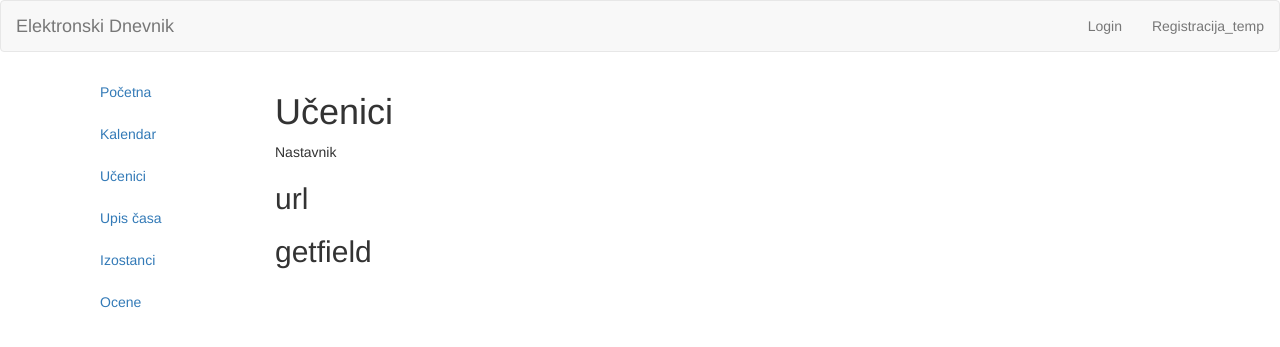
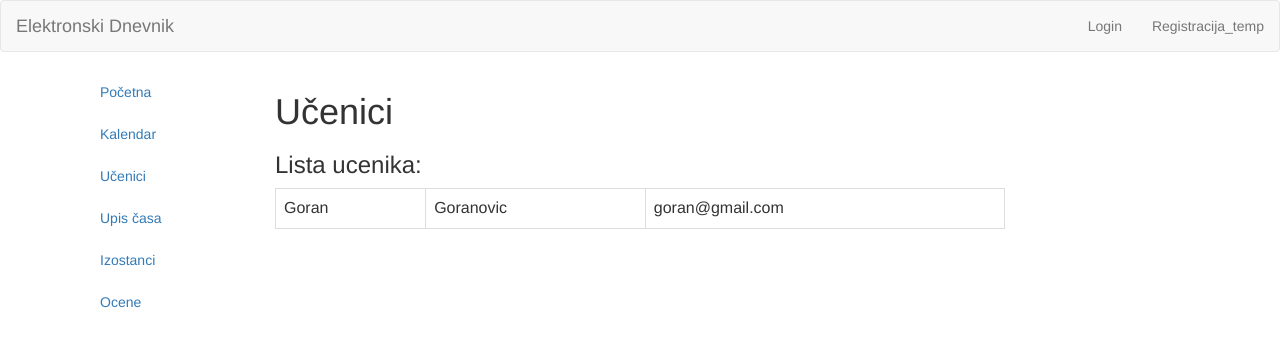
Before and after one commit to nemanjabogdanovic/PSI, a CodeIgniter app: page /dnevnik/nastavnik/ucenici in a window 1280 px wide. Shown: the top 347 px of the page. Run offline with CodeIgniter, Linux system fonts and the light colour scheme; data comes from the database, SQL or seed files in the repository; data that the repository does not hold is empty.

Commit message:
nastavnik_01

```diff
--- a/Faza 6/application/config/routes.php
+++ b/Faza 6/application/config/routes.php
@@ -50,9 +50,9 @@ defined('BASEPATH') OR exit('No direct script access allowed');
 |		my-controller/my-method	-> my_controller/my_method
 */
 $route['administrator/(:any)'] = 'administrator/view/$1';
-//$route['koordinator/'] = 'koordinator/view/$1';
-$route['koordinator'] = 'koordinator/index';
-$route['nastavnik/(:any)'] = 'nastavnik/view/$1';
+$route['koordinator/(:any)'] = 'koordinator/view/$1';
+$route['nastavnik'] = 'nastavnik/index';
+
 $route['ucenik/(:any)'] = 'ucenik/view/$1';
 $route['default_controller'] = 'users/login';
 $route['(:any)'] = 'users/login/view/$1';
--- a/Faza 6/application/controllers/Nastavnik.php
+++ b/Faza 6/application/controllers/Nastavnik.php
@@ -5,16 +5,21 @@
 <?php
 	class Nastavnik extends CI_Controller{
 
-		public function students() {
 
-			die('asdasd');
 
-   $url = 'https://api.twitter.com/1.1/followers/ids.json';
-     $getfield = '?username=johndoe';
-   $data['url'] = $url;
-     $data['getfield'] = $getfield;
-      $this->load->view('nastavnik/ucenici', $data);
-  }
+		public function __construct() {
+	    parent::__construct();
+	    $this->load->model('Nastavnik_model');
+	  }
+
+		public function index() {
+			$data['title'] = 'Nastavnik';
+
+			$this->load->view('templates/header');
+			$this->load->view('nastavnik/index', $data);
+			$this->load->view('templates/footer');
+
+		}
 
 		public function view($page = 'home'){
 			if(!file_exists(APPPATH.'views/nastavnik/'.$page.'.php')){
@@ -31,9 +36,26 @@
 			$this->load->view('nastavnik/'.$page, $data);
 			$this->load->view('templates/footer');
 
+		}
 
+		public function ucenici() {
+
+			$data["fetch_data"] = $this->Nastavnik_model->listOfStudents();
+
+			$this->load->view('templates/header');
+			$this->load->view('nastavnik/ucenici', $data);
+			$this->load->view('templates/footer');
+		}
+
+		public function kalendar() {
+			$data['title'] = 'Kalendar';
+			$this->load->view('templates/header');
+			$this->load->view('nastavnik/kalendar');
+			$this->load->view('templates/footer');
 		}
 
 
 
-	}
+
+
+		}
--- a/Faza 6/application/controllers/Users.php
+++ b/Faza 6/application/controllers/Users.php
@@ -31,7 +31,6 @@
 		//logovanje korisnika
 		public function login(){
 			$data['title'] = 'Login';
-
 
 			$this->form_validation->set_rules('username', 'KorisnickoIme', 'required');
 			$this->form_validation->set_rules('password', 'Lozinka', 'required');
@@ -148,4 +147,9 @@
 				return false;
 			}
 		}
+
+
+
+
+
 	}
--- /dev/null
+++ b/Faza 6/application/models/Nastavnik_model.php
@@ -0,0 +1,16 @@
+<?php
+	class Nastavnik_model extends CI_Model{
+		//konstruktor
+		public function __construct(){
+			$this->load->database();
+		}
+
+    //ovde moramo izbaciti spisak svih ucenika iz baze
+
+    public function listOfStudents() {
+      $query = $this->db->query("SELECT users.id,users.name,users.surname,users.username,users.email,ucenik.id FROM users, ucenik WHERE users.id = ucenik.id" );
+			return $query;
+    }
+
+
+	}
--- a/Faza 6/application/models/User_model.php
+++ b/Faza 6/application/models/User_model.php
@@ -112,4 +112,6 @@
 				return false;
 			}
 		}
+
+
 	}
--- a/Faza 6/application/views/administrator/skole.php
+++ b/Faza 6/application/views/administrator/skole.php
@@ -15,7 +15,5 @@
 	<div class="tm-right-inner-container">
 		<h1 class="css-header">Škole i programi</h1>
 		<p>Administrator</p>
-
-
 	</div>
 </div>
--- a/Faza 6/application/views/koordinator/index.php
+++ b/Faza 6/application/views/koordinator/home.php
@@ -5,7 +5,7 @@
 <div class="col col-lg-2 col-md-3 col-sm-3 col-xs-12 left-container">
 	<div class="tm-left-inner-container">
 		<ul class="nav nav-stacked css-nav">
-			<li><a href="<?php echo base_url(); ?>koordinator/index">Početna</a></li>
+			<li><a href="<?php echo base_url(); ?>koordinator/home">Početna</a></li>
 			<li><a href="<?php echo base_url(); ?>koordinator/predmeti">Predmeti</a></li>
 			<li><a href="<?php echo base_url(); ?>koordinator/raspored">Raspored časova</a></li>
 			<li><a href="<?php echo base_url(); ?>koordinator/uredjivanje">Uređivanje naloga</a></li>
@@ -17,6 +17,5 @@
 	<div class="tm-right-inner-container">
 		<h1 class="css-header">Početna</h1>
 		<p>Koordinator</p>
-		 <p>"Lorem ipsum dolor sit amet, consectetur adipiscing elit, sed do eiusmod tempor incididunt ut labore et dolore magna aliqua. Ut enim ad minim veniam, quis nostrud exercitation ullamco laboris nisi ut aliquip ex ea commodo consequat. Duis aute irure dolor in reprehenderit in voluptate velit esse cillum dolore eu fugiat nulla pariatur. Excepteur sint occaecat cupidatat non proident, sunt in culpa qui officia deserunt mollit anim id est laborum."</p>
-		</div>
+	</div>
 </div>
--- a/Faza 6/application/views/nastavnik/home.php
+++ b/Faza 6/application/views/nastavnik/index.php
@@ -5,7 +5,7 @@
 <div class="col col-lg-2 col-md-3 col-sm-3 col-xs-12 left-container">
 	<div class="tm-left-inner-container">
 		<ul class="nav nav-stacked css-nav">
-			<li><a href="<?php echo base_url(); ?>nastavnik/home">Početna</a></li>
+			<li><a href="<?php echo base_url(); ?>nastavnik/index">Početna</a></li>
 			<li><a href="<?php echo base_url(); ?>nastavnik/kalendar">Kalendar</a></li>
 			<li><a href="<?php echo base_url(); ?>nastavnik/ucenici">Učenici</a></li>
 			<li><a href="<?php echo base_url(); ?>nastavnik/upis">Upis časa</a></li>
--- a/Faza 6/application/views/nastavnik/izostanci.php
+++ b/Faza 6/application/views/nastavnik/izostanci.php
@@ -5,7 +5,7 @@
 <div class="col col-lg-2 col-md-3 col-sm-3 col-xs-12 left-container">
 	<div class="tm-left-inner-container">
 		<ul class="nav nav-stacked css-nav">
-			<li><a href="<?php echo base_url(); ?>nastavnik/home">Početna</a></li>
+			<li><a href="<?php echo base_url(); ?>nastavnik/index">Početna</a></li>
 			<li><a href="<?php echo base_url(); ?>nastavnik/kalendar">Kalendar</a></li>
 			<li><a href="<?php echo base_url(); ?>nastavnik/ucenici">Učenici</a></li>
 			<li><a href="<?php echo base_url(); ?>nastavnik/upis">Upis časa</a></li>
@@ -18,7 +18,5 @@
 	<div class="tm-right-inner-container">
 		<h1 class="css-header">Izostanci</h1>
 		<p>Nastavnik</p>
-		<p>Nastavnik</p>
-		<p>Nastavnik</p>
 	</div>
 </div>
--- a/Faza 6/application/views/nastavnik/ocene.php
+++ b/Faza 6/application/views/nastavnik/ocene.php
@@ -5,7 +5,7 @@
 <div class="col col-lg-2 col-md-3 col-sm-3 col-xs-12 left-container">
 	<div class="tm-left-inner-container">
 		<ul class="nav nav-stacked css-nav">
-			<li><a href="<?php echo base_url(); ?>nastavnik/home">Početna</a></li>
+			<li><a href="<?php echo base_url(); ?>nastavnik/index">Početna</a></li>
 			<li><a href="<?php echo base_url(); ?>nastavnik/kalendar">Kalendar</a></li>
 			<li><a href="<?php echo base_url(); ?>nastavnik/ucenici">Učenici</a></li>
 			<li><a href="<?php echo base_url(); ?>nastavnik/upis">Upis časa</a></li>
--- a/Faza 6/application/views/nastavnik/ucenici.php
+++ b/Faza 6/application/views/nastavnik/ucenici.php
@@ -2,10 +2,12 @@
 	autor: Nemanja Bogdanovic, 2012/0533
 	@version: 1.0
 -->
+
+<?php echo form_open('nastavnik/ucenici'); ?>
 <div class="col col-lg-2 col-md-3 col-sm-3 col-xs-12 left-container">
 	<div class="tm-left-inner-container">
 		<ul class="nav nav-stacked css-nav">
-			<li><a href="<?php echo base_url(); ?>nastavnik/home">Početna</a></li>
+			<li><a href="<?php echo base_url(); ?>nastavnik/index">Početna</a></li>
 			<li><a href="<?php echo base_url(); ?>nastavnik/kalendar">Kalendar</a></li>
 			<li><a href="<?php echo base_url(); ?>nastavnik/ucenici">Učenici</a></li>
 			<li><a href="<?php echo base_url(); ?>nastavnik/upis">Upis časa</a></li>
@@ -17,9 +19,39 @@
 <div class="col col-lg-8 col-md-7 col-sm-7 col-xs-12 right-container">
 	<div class="tm-right-inner-container">
 		<h1 class="css-header">Učenici</h1>
-		<p>Nastavnik</p>
 
-		<h2>url <?PHP echo $url; ?><br /></h2>
-   <h2>getfield <?PHP echo $getfield; ?><br /></h2>
-	</div>
-</div>
+
+		<table class = "table table-bordered">
+			<tr colspan = "3">
+		    <h3> Lista ucenika: </h3>
+	    </tr>
+				<?php
+				if ($fetch_data->num_rows() > 0)
+				{
+					foreach($fetch_data->result() as $row)
+					{
+				?>
+
+				   <tr>
+
+							<td> <?php echo $row->name; ?> </td>
+							<td> <?php echo $row->surname; ?> </td>
+							<td> <?php echo $row->email; ?> </td>
+
+						</tr>
+					<?php
+					}
+				}
+				else {
+					?>
+					<tr colspan = "3">
+						Nema ucenika!
+					</tr>
+				<?php
+
+				}
+				?>
+			</table>
+
+
+		<?php echo form_close(); ?>
--- a/Faza 6/application/views/nastavnik/upis.php
+++ b/Faza 6/application/views/nastavnik/upis.php
@@ -5,7 +5,7 @@
 <div class="col col-lg-2 col-md-3 col-sm-3 col-xs-12 left-container">
 	<div class="tm-left-inner-container">
 		<ul class="nav nav-stacked css-nav">
-			<li><a href="<?php echo base_url(); ?>nastavnik/home">Početna</a></li>
+			<li><a href="<?php echo base_url(); ?>nastavnik/index">Početna</a></li>
 			<li><a href="<?php echo base_url(); ?>nastavnik/kalendar">Kalendar</a></li>
 			<li><a href="<?php echo base_url(); ?>nastavnik/ucenici">Učenici</a></li>
 			<li><a href="<?php echo base_url(); ?>nastavnik/upis">Upis časa</a></li>
```
Also changed, not shown: Faza 6/application/controllers/Kalendar.php (deleted, +0 -8 lines), Faza 6/application/views/nastavnik/kalendar.php (+13 -2 lines).
